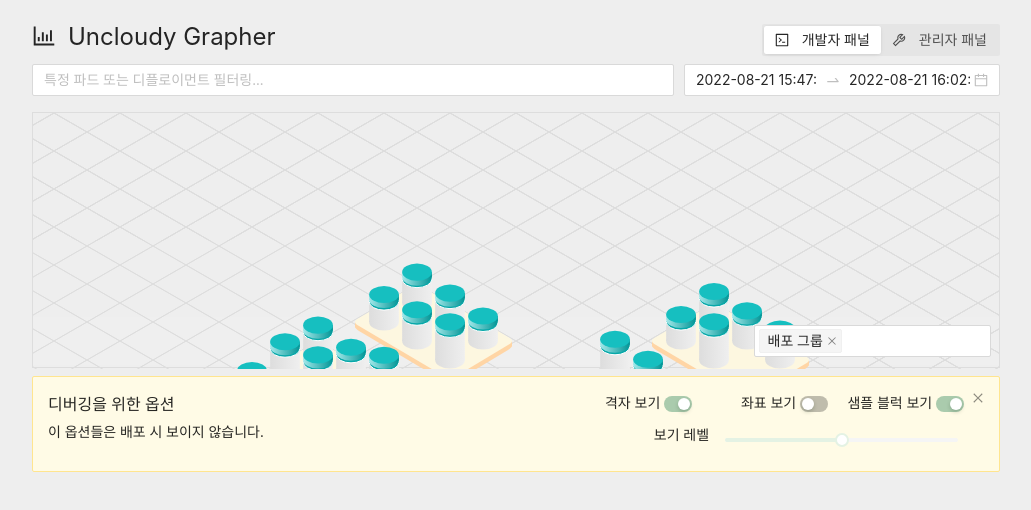
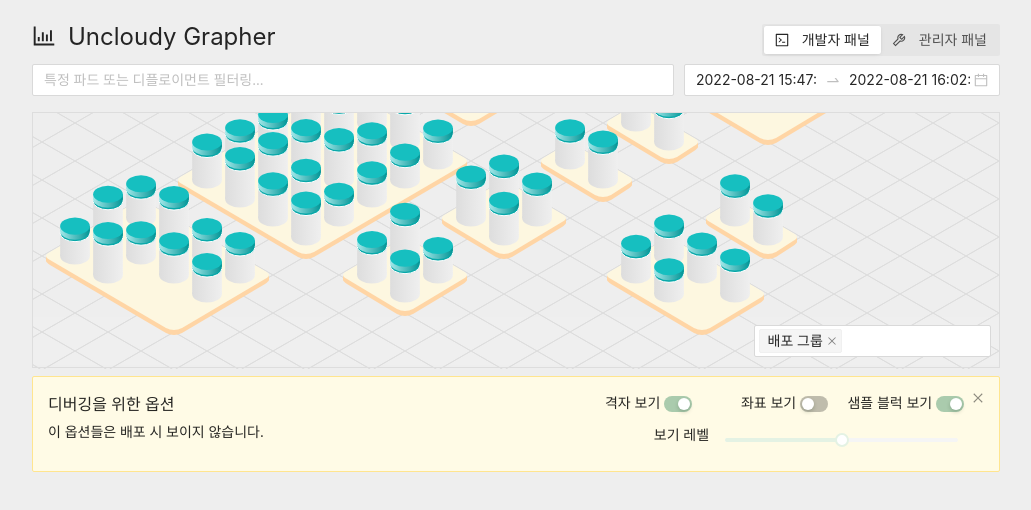
Before and after one commit to team-grass-farm/uncloudy-grapher, a React app: page / in a window 1280 px wide. Shown: the top 510 px of the page, without its empty margins (124-1155 px from the left). Built offline with nearby package versions, Linux system fonts and the light colour scheme.

Commit message:
feat: Wrap up canvas elements with section & Remove dynamic margin calculation

```diff
--- a/src/components/UncloudyGraph/index.tsx
+++ b/src/components/UncloudyGraph/index.tsx
@@ -63,14 +63,15 @@ export default ({
 
   return (
     <MainBlock id={id} {...otherProps}>
+      <section>
         {Object.entries(refMap).map(([refName, ref]) => (
           <canvas
             ref={ref}
             id={refName}
             key={'c-' + refName}
-          style={{
-            marginBottom: ref.current ? -ref.current.clientHeight : 0,
-          }}
+            // style={{
+            //   marginBottom: ref.current ? -ref.current.clientHeight : 0,
+            // }}
           />
         ))}
         {!!options.showPoints && !!selectedPoint && (
@@ -84,6 +85,7 @@ export default ({
             <span>{`row: ${selectedPoint.row}, col: ${selectedPoint.column}`}</span>
           </div>
         )}
+      </section>
 
       <aside>
         <Row
--- a/src/components/UncloudyGraph/styles.ts
+++ b/src/components/UncloudyGraph/styles.ts
@@ -10,11 +10,38 @@ export const MainBlock = styled.div`
     background-color: #f8f8f8;
   }
 
-  & > canvas {
-    display: block;
+  & > section {
     width: 100%;
     height: 16rem;
+    overflow: hidden;
     margin-bottom: -16rem;
+
+    canvas {
+      display: block;
+      margin-top: -16rem;
+      margin-bottom: -32rem;
+      width: 200%;
+      height: 32rem;
+
+      /* TODO Split canvas size into these: */
+      /* &#groups2,
+      &#groups1,
+      &#blocks {
+        margin-top: -32rem;
+        margin-bottom: -16rem;
+        width: 200%;
+        height: 200%;
+      }
+
+      &#base,
+      &#grid,
+      &#points,
+      &#event {
+        margin-bottom: -16rem;
+        width: 100%;
+        height: 100%;
+      } */
+    }
   }
 
   #tooltip-pos {
```
Lines whose indentation alone changed are shown as unchanged.
